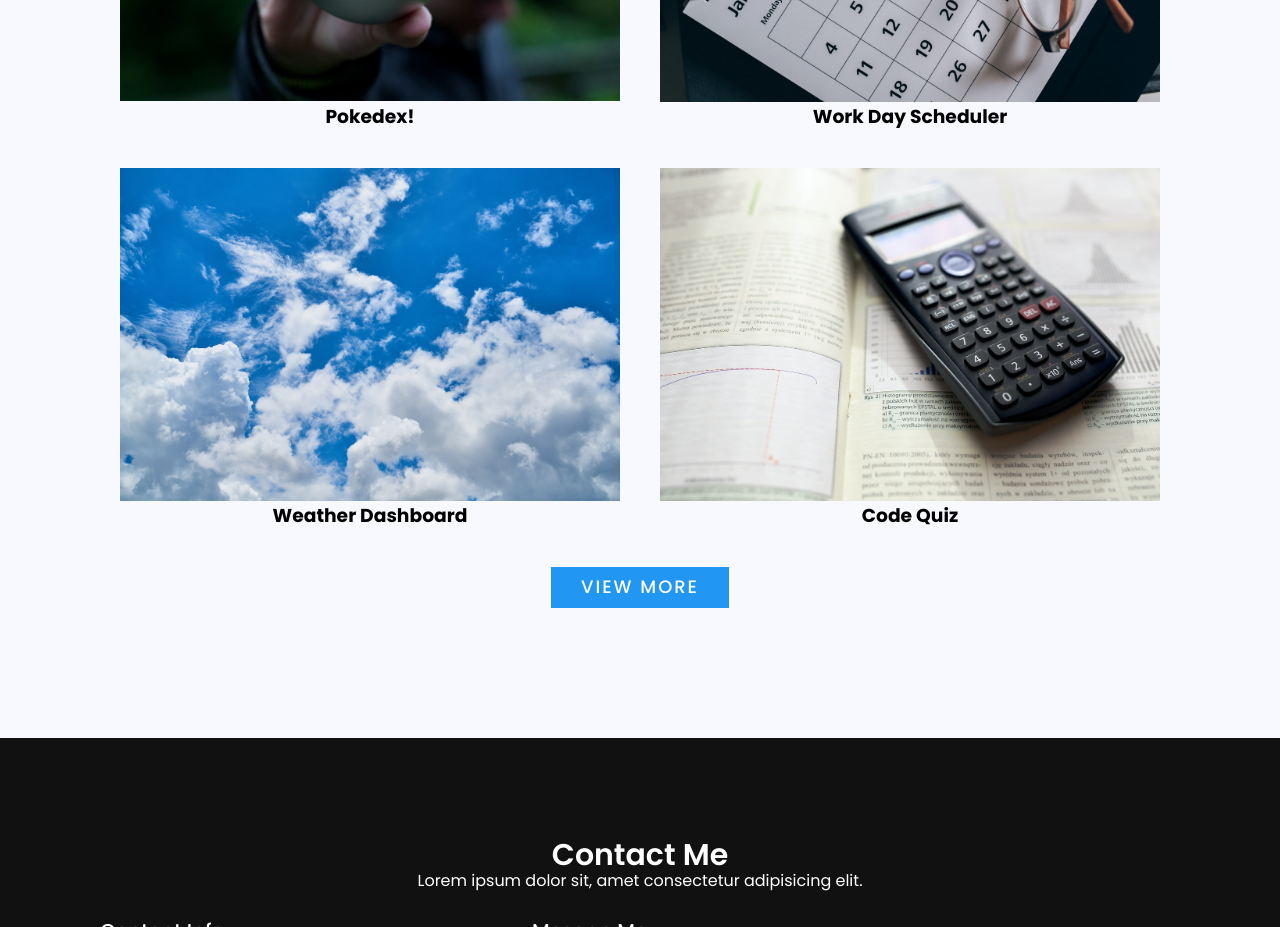
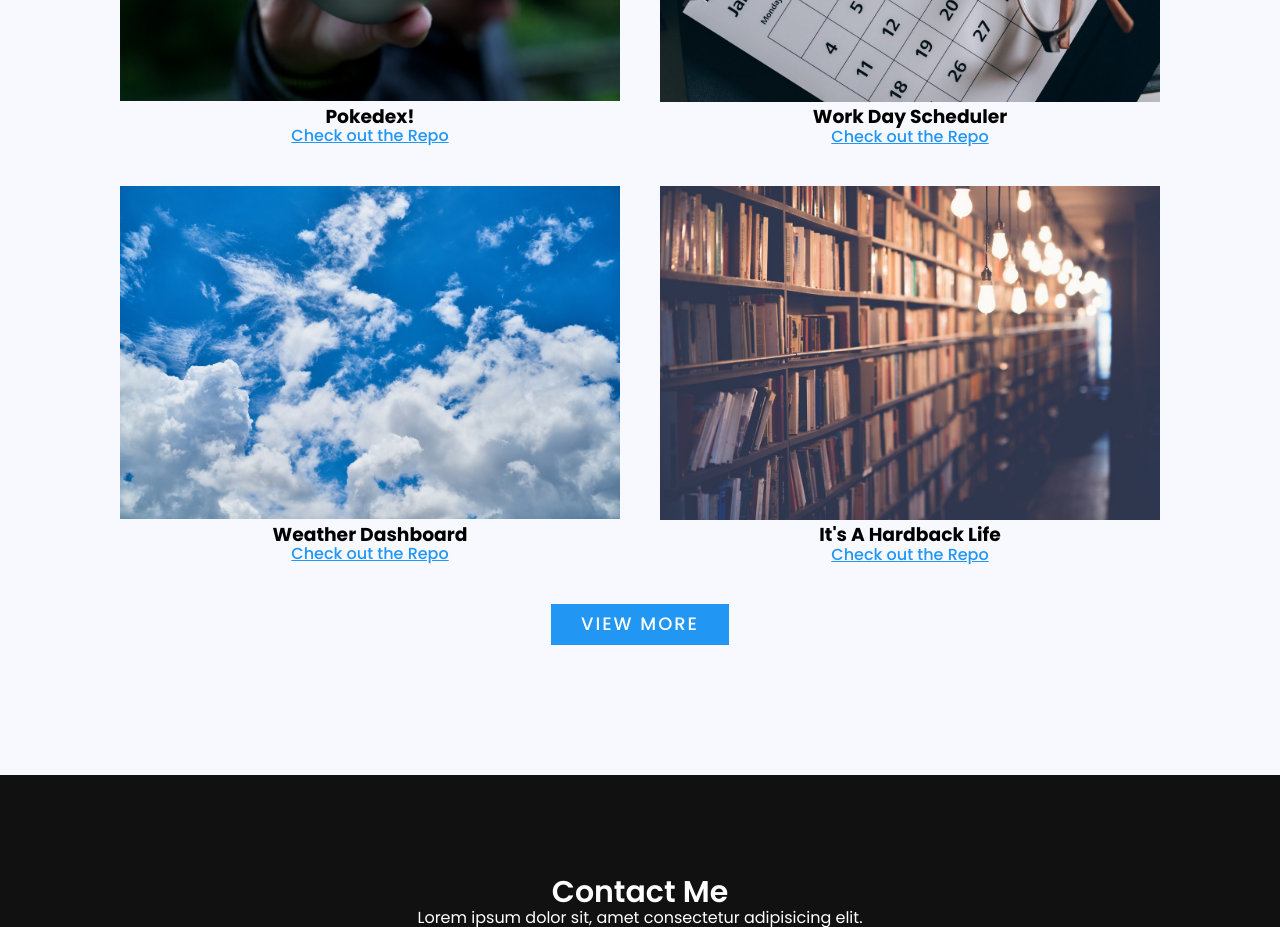
Before and after one commit to Bballplayer33/portfolio, a plain HTML site: page index.html in a window 1280 px wide. Shown: the part 2780-3707 px from the top of the page. Drawn offline with Linux system fonts and the light colour scheme.

Commit message:
UI changes added repositotries

```diff
--- a/index.html
+++ b/index.html
@@ -36,7 +36,7 @@
       <div class="textBx">
         <h2>Hello, I'm<br /><span>Earl Adams</span></h2>
         <h3>I code.</h3>
-        <a href="https://docs.google.com/document/d/1nFQNUpgkEl0n3onGSDBYW7VvLt_20WAs/edit?usp=sharing&ouid=100556324815847226715&rtpof=true&sd=true" class="btn">Resume</a>
+        <a href="https://docs.google.com/document/d/1nFQNUpgkEl0n3onGSDBYW7VvLt_20WAs/edit?usp=sharing&ouid=100556324815847226715&rtpof=true&sd=true" target="_blank" class="btn">Resume</a>
       </div>
     </section>
     <section class="about" id="about">
@@ -125,18 +125,30 @@
         <div class="workBx">
           <a href="https://hculv.github.io/Project1/" target="_blank"><img src="images/pokemon2.jpg" alt="" /></a>
             <h3 class="workdesc">Pokedex!</h3>
+            <h4 class="workdesc gitLink">
+              <a href="https://github.com/hculv/Project1" target="_blank">Check out the Repo</a>
+            </h4>
         </div>
         <div class="workBx">
           <a href="https://bballplayer33.github.io/Work-Day-Scheduler-05/" target="_blank"><img src="images/calendar.jpg" alt="" /></a>
             <h3 class="workdesc">Work Day Scheduler</h3>
+            <h4 class="workdesc gitLink">
+              <a href="https://github.com/Bballplayer33/Work-Day-Scheduler-05" target="_blank">Check out the Repo</a>
+            </h4>
         </div>
         <div class="workBx">
           <a href="https://bballplayer33.github.io/06-weather-dashboard/" target="_blank"><img src="images/weather.jpg" alt="" /></a>
             <h3 class="workdesc">Weather Dashboard</h3>
+            <h4 class="workdesc gitLink">
+              <a href="https://github.com/Bballplayer33/06-weather-dashboard" target="_blank">Check out the Repo</a>
+            </h4>
         </div>
         <div class="workBx">
-          <a href="https://bballplayer33.github.io/code-quiz-04/" target="_blank"><img src="images/test.jpg" alt="" /></a>
-            <h3 class="workdesc">Code Quiz</h3>
+          <a href="https://a-hardback-life.herokuapp.com/" target="_blank"><img src="images/book-best.jpg" alt="" /></a>
+            <h3 class="workdesc">It's A Hardback Life</h3>
+            <h4 class="workdesc gitLink">
+              <a href="https://github.com/Bballplayer33/its_a_hardback_life_book_club" target="_blank">Check out the Repo</a>
+            </h4>
         </div>
       </div>
       <div class="heading">
```
Also changed, not shown: images/book-best.jpg (added), 1 other file.
